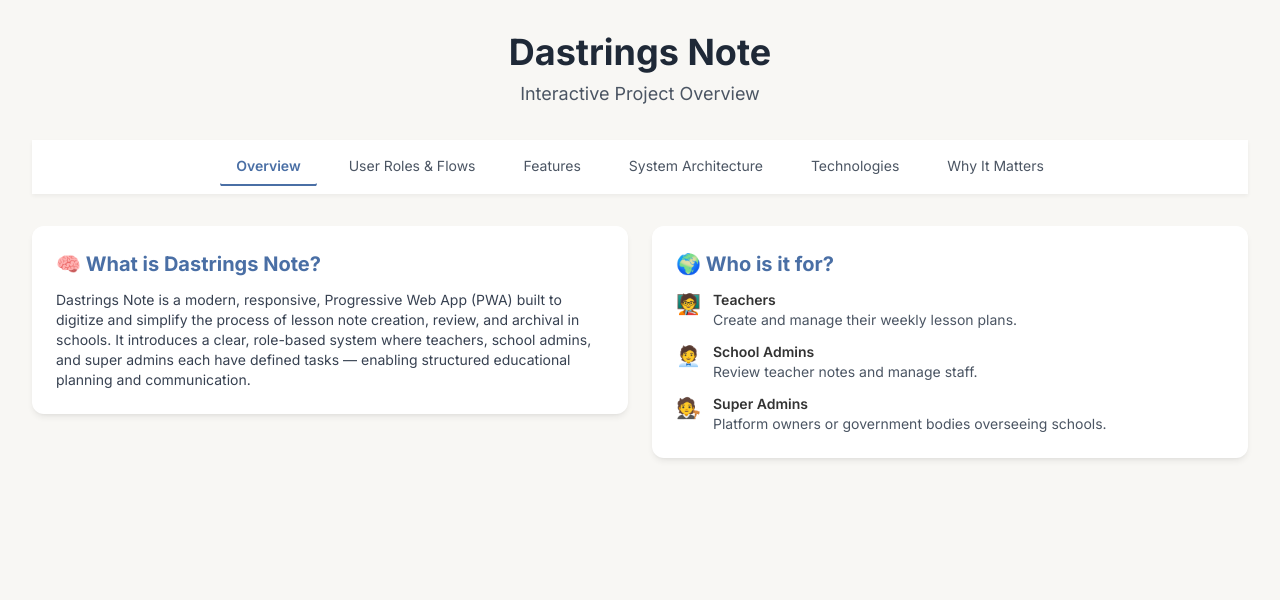
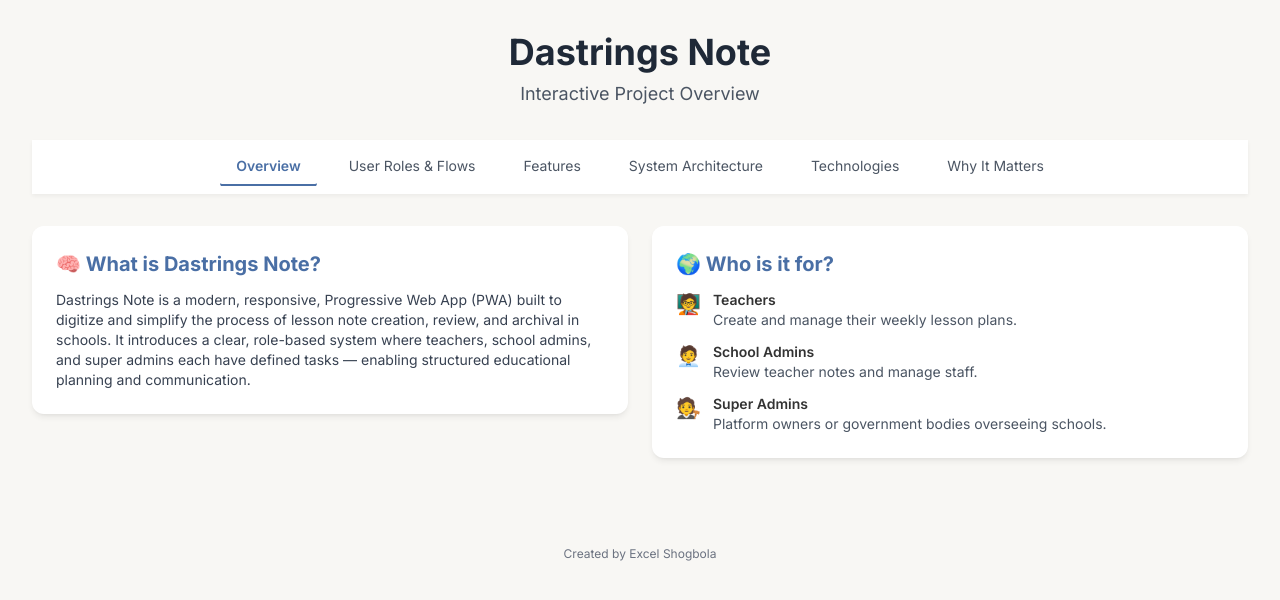
Before and after one commit to Next-ofkin/Note-View, a plain HTML site: page index.html in a window 1280 px wide. Drawn offline with nearby package versions, Linux system fonts and the light colour scheme.

Commit message:
Update index.html

```diff
--- a/index.html
+++ b/index.html
@@ -384,6 +384,10 @@
         </main>
     </div>
 
+    <footer class="text-center text-gray-500 text-xs py-6 mt-8">
+        <p>Created by Excel Shogbola</p>
+    </footer>
+
 <script>
 document.addEventListener('DOMContentLoaded', () => {
 
```
